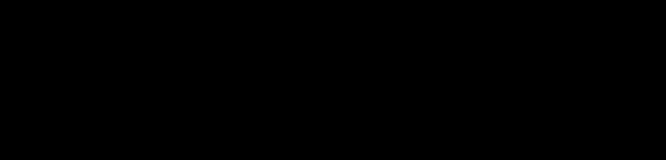
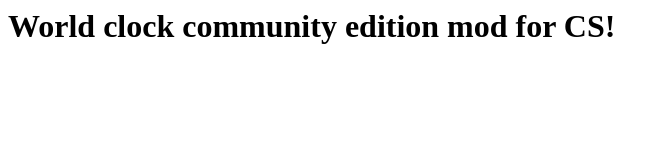
Before and after one commit to user-12892/World-clock-CE-web, a plain HTML site: page index.html in a window 1280 px wide. Shown: the whole page, without its empty margins (0-666 px from the left). Drawn offline with Linux system fonts and the light colour scheme.

Commit message:
Actualizar style.css

```diff
--- a/style.css
+++ b/style.css
@@ -1,4 +1,4 @@
 body
 {
-background-color: black;
+background-color: white-smoke;
 }
```
